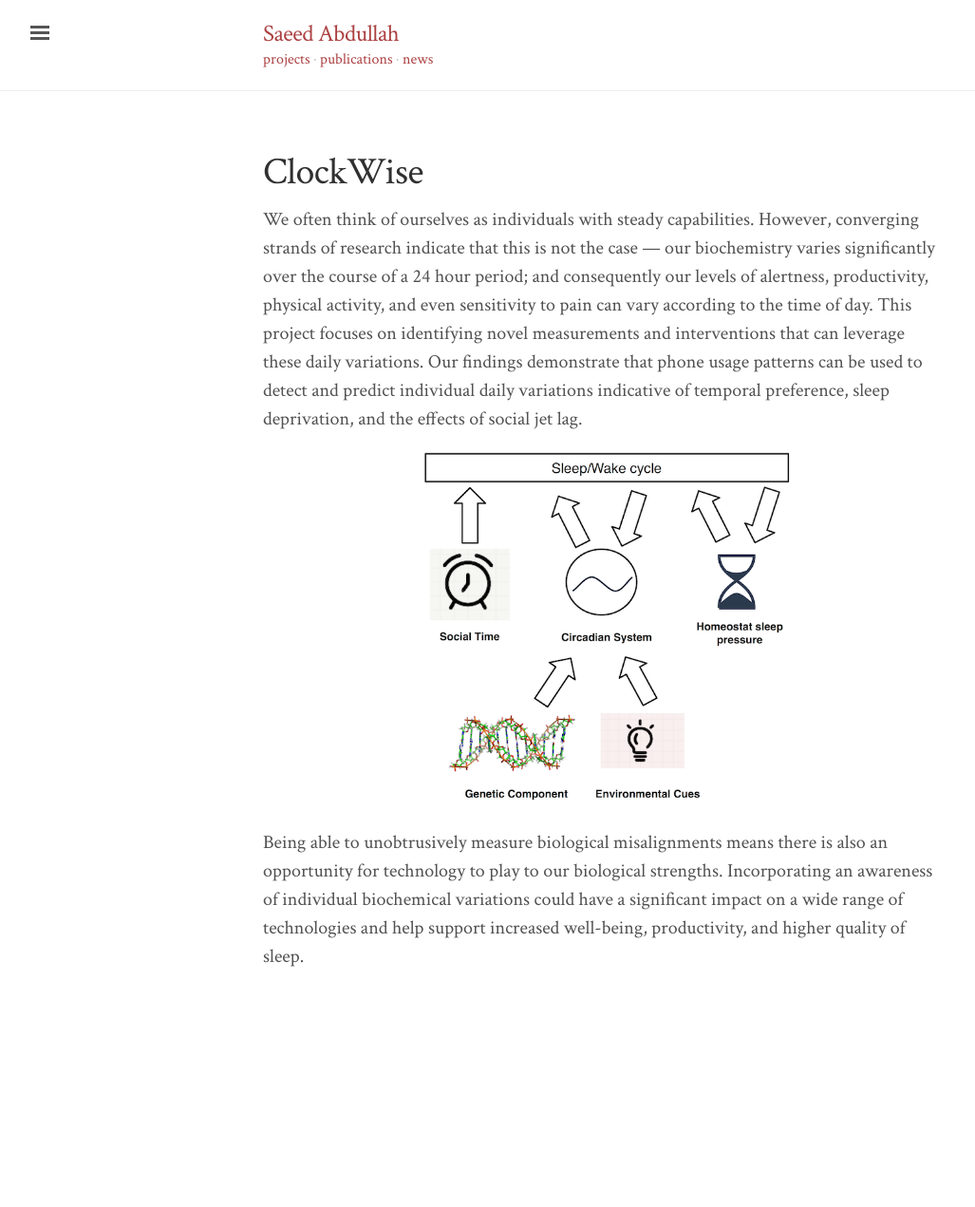
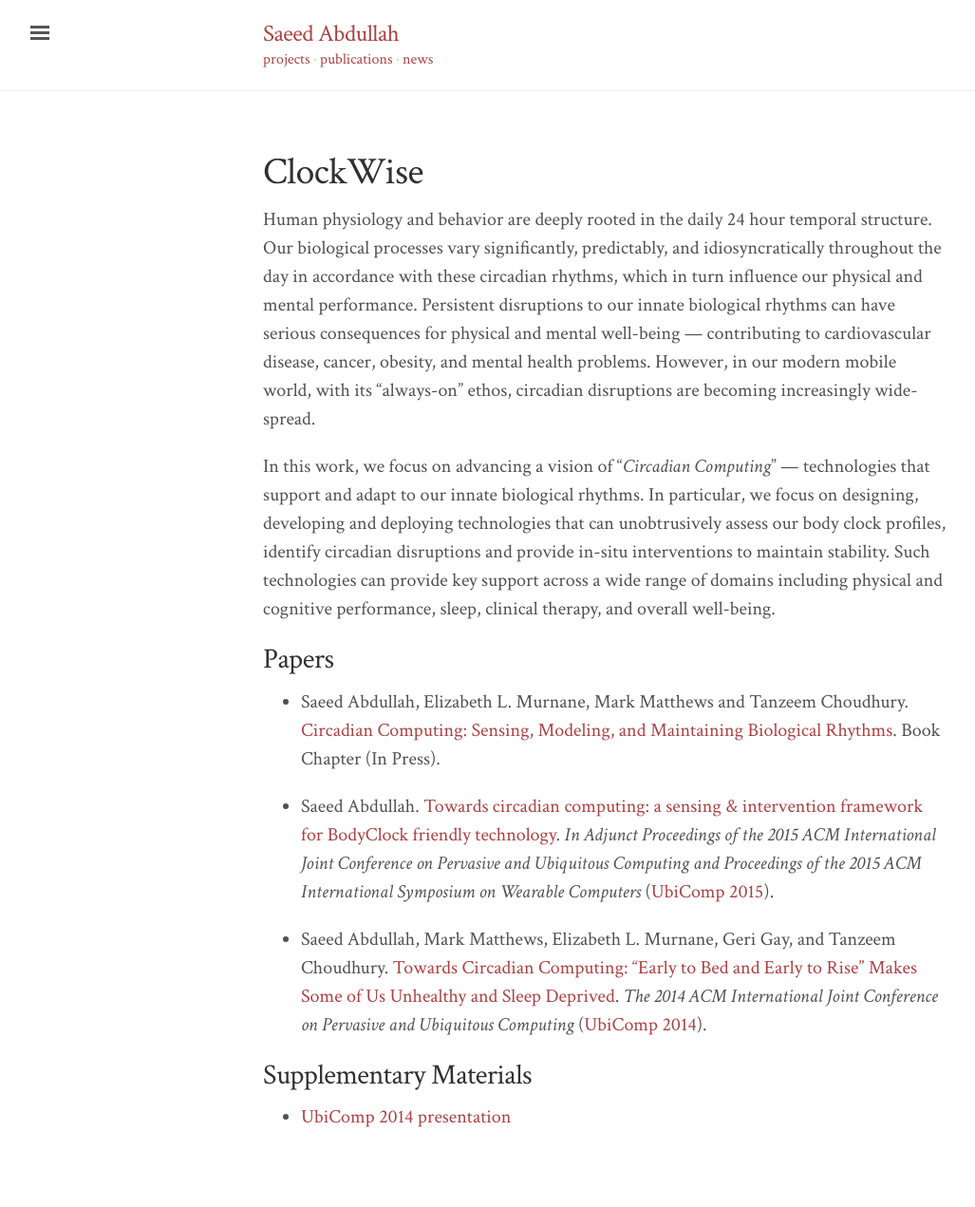
Before and after one commit to saeed-abdullah/saeed-abdullah.github.io, a Jekyll site: the page built from projects/clockwise.markdown, in a window 1280 px wide. Shown: the whole page at 95% size, without its empty margins (3-1030 px from the left). Built offline with Jekyll 4.4.1, drawn with Linux system fonts in a browser that asks for light colours; before the commit the page ends 1102 px from its top, so only the background shows below that.

Commit message:
Adds detailed description to individual project page

```diff
--- a/projects/clockwise.markdown
+++ b/projects/clockwise.markdown
@@ -1,29 +1,41 @@
 ---
 title: ClockWise
 layout: page
-description: A Model for Circadian Computing.
-project_status: current
 ---
 
+Human physiology and behavior are deeply rooted in the daily 24 hour
+temporal structure. Our biological processes vary significantly, predictably,
+and idiosyncratically throughout the day in accordance with these circadian
+rhythms, which in turn influence our physical and mental performance.
+Persistent disruptions to our innate biological rhythms can have serious
+consequences for physical and mental well-being — contributing to
+cardiovascular disease, cancer, obesity, and mental health problems. However,
+in our modern mobile world, with its “always-on” ethos, circadian disruptions
+are becoming increasingly wide-spread.
 
+In this work, we focus on advancing a vision of “_Circadian Computing_”
+— technologies that support and adapt to our innate biological rhythms. In
+particular, we focus on designing, developing and deploying technologies that
+can unobtrusively assess our body clock profiles, identify circadian
+disruptions and provide in-situ interventions to maintain stability. Such
+technologies can provide key support across a wide range of domains including
+physical and cognitive performance, sleep, clinical therapy, and overall
+well-being.
 
+## Papers ##
 
-We often think of ourselves as individuals with steady capabilities. However,
-converging strands of research indicate that this is not the case --- our biochemistry
-varies significantly over the course of a 24 hour period; and consequently our
-levels of alertness, productivity, physical activity, and even sensitivity to
-pain can vary according to the time of day. This project focuses on identifying
-novel measurements and interventions that can leverage these daily variations.
-Our findings demonstrate that phone usage patterns can be used to detect and
-predict individual daily variations indicative of temporal preference, sleep
-deprivation, and the effects of social jet lag.
+* Saeed Abdullah, Elizabeth L. Murnane, Mark Matthews and Tanzeem Choudhury. [Circadian Computing: Sensing, Modeling, and Maintaining Biological Rhythms](#). Book Chapter (In Press).
 
-<div align="center">
-    <img src="/files/images/clockwise.png" alt="ClockWise Sleep Effect" width="55%"/>
-</div>
+* Saeed Abdullah. [Towards circadian computing: a sensing & intervention
+framework for BodyClock friendly technology](https://dl.acm.org/citation.cfm?id=2801657).
+_In Adjunct Proceedings of the 2015 ACM International Joint Conference on
+Pervasive and Ubiquitous Computing and Proceedings of the 2015 ACM
+International Symposium on Wearable Computers_
+([UbiComp 2015](http://ubicomp.org/ubicomp2015/)).
 
-Being able to unobtrusively measure biological misalignments means there is also
-an opportunity for technology to play to our biological strengths. Incorporating
-an awareness of individual biochemical variations could have a significant impact
-on a wide range of technologies and help support increased well-being, productivity,
-and higher quality of sleep.
+* Saeed Abdullah, Mark Matthews, Elizabeth L. Murnane, Geri Gay, and Tanzeem Choudhury.
+[Towards Circadian Computing: “Early to Bed and Early to Rise” Makes Some of
+Us Unhealthy and Sleep Deprived](http://pac.cs.cornell.edu/pubs/clockwise-ubicomp-2014.pdf). _The 2014 ACM International Joint Conference on Pervasive and Ubiquitous Computing_ ([UbiComp 2014](http://ubicomp.org/ubicomp2014/)).
+
+## Supplementary Materials ##
+* [UbiComp 2014 presentation](https://dl.dropboxusercontent.com/u/6286713/permlinks/talk-ubicomp-2014.pdf)
```
Also changed, not shown: projects/alertness-performance.markdown (added, +51 -0 lines), projects/campus-life.markdown (added, +47 -0 lines), projects/cr-distruption-phone-sensing.markdown (added, +50 -0 lines), projects/creativity.markdown (added, +28 -0 lines), projects/eureka.markdown (+38 -7 lines), projects/index.markdown (+12 -12 lines).
